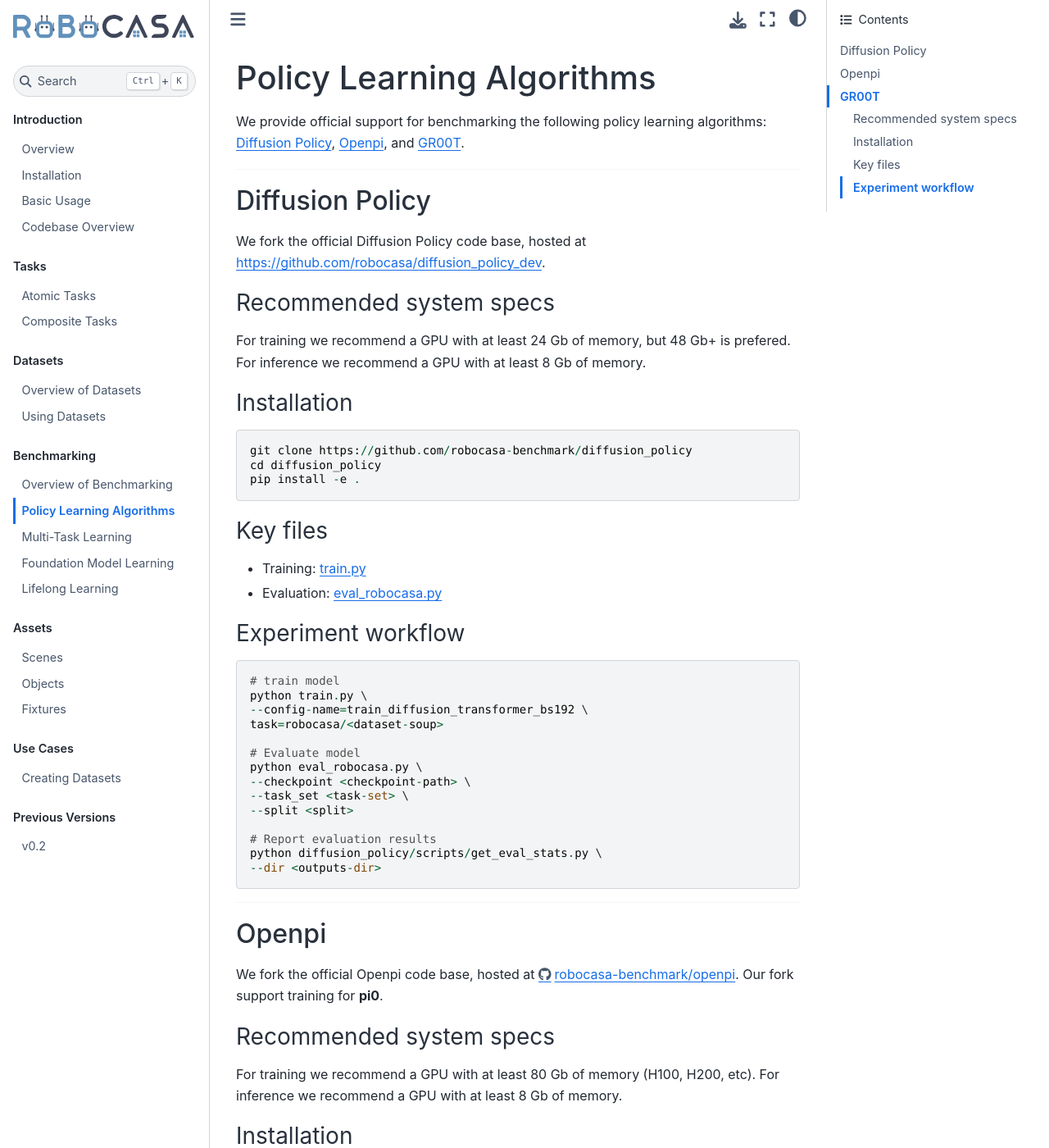
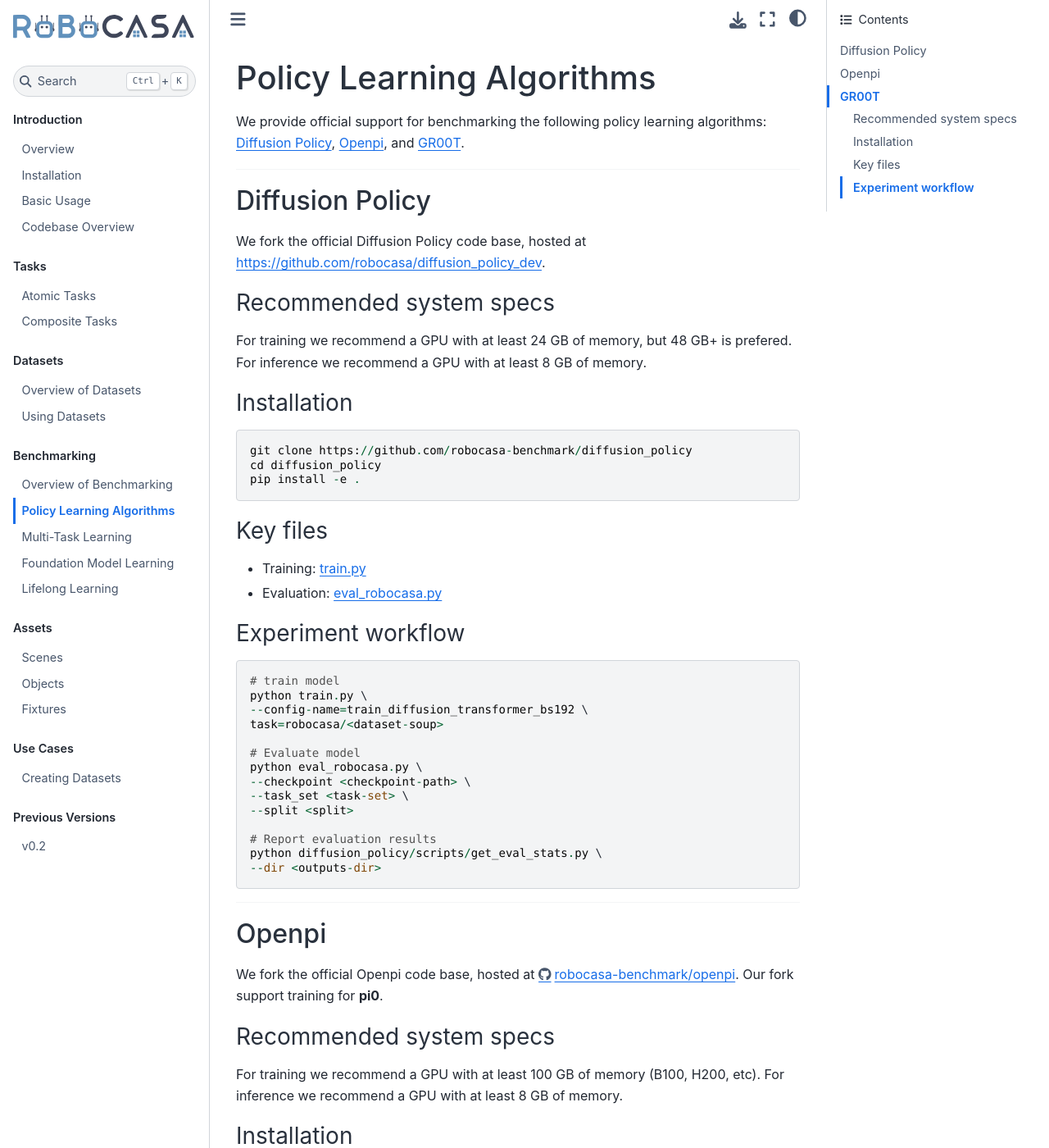
Before and after one commit to robocasa/robocasa-web, a Sphinx documentation site: the page built from docs/benchmarking/policy_learning_algorithms.md, in a window 1280 px wide and 1400 px high. Shown: the whole window at 82% size. Built offline with Sphinx 7.4.7 and the Sphinx Book theme 1.1.4, drawn with Linux system fonts in a browser that asks for light colours; pages that are not in the unit, such as notebooks, are missing from menus; the version number could not be read and is left out; some of the changed text lies outside the part shown.

Commit message:
policy learning

````diff
--- a/docs/benchmarking/policy_learning_algorithms.md
+++ b/docs/benchmarking/policy_learning_algorithms.md
@@ -6,8 +6,8 @@
 ## Diffusion Policy
 We fork the official Diffusion Policy code base, hosted at [https://github.com/robocasa/diffusion_policy_dev](https://github.com/robocasa/diffusion_policy_dev).
 ### Recommended system specs
-For training we recommend a GPU with at least 24 Gb of memory, but 48 Gb+ is prefered.
-For inference we recommend a GPU with at least 8 Gb of memory.
+For training we recommend a GPU with at least 24 GB of memory, but 48 GB+ is prefered.
+For inference we recommend a GPU with at least 8 GB of memory.
 
 ### Installation
 ```
@@ -44,8 +44,8 @@
 We fork the official Openpi code base, hosted at [https://github.com/robocasa-benchmark/openpi](https://github.com/robocasa-benchmark/openpi). Our fork support training for **pi0**.
 
 ### Recommended system specs
-For training we recommend a GPU with at least 80 Gb of memory (H100, H200, etc).
-For inference we recommend a GPU with at least 8 Gb of memory.
+For training we recommend a GPU with at least 100 GB of memory (B100, H200, etc).
+For inference we recommend a GPU with at least 8 GB of memory.
 
 
 ### Installation
@@ -92,8 +92,8 @@
 We fork the official GR00T code base, hosted at [https://github.com/robocasa-benchmark/Isaac-GR00T](https://github.com/robocasa-benchmark/Isaac-GR00T). Our fork supports training for **GR00T N1.5**.
 
 ### Recommended system specs
-For training we recommend a GPU with at least 80 Gb of memory (H100, H200, etc).
-For inference we recommend a GPU with at least 8 Gb of memory.
+For training we recommend a GPU with at least 100 GB of memory (B100, H200, etc).
+For inference we recommend a GPU with at least 8 GB of memory.
 
 
 ### Installation
````
Also changed, not shown: 2 other files.
